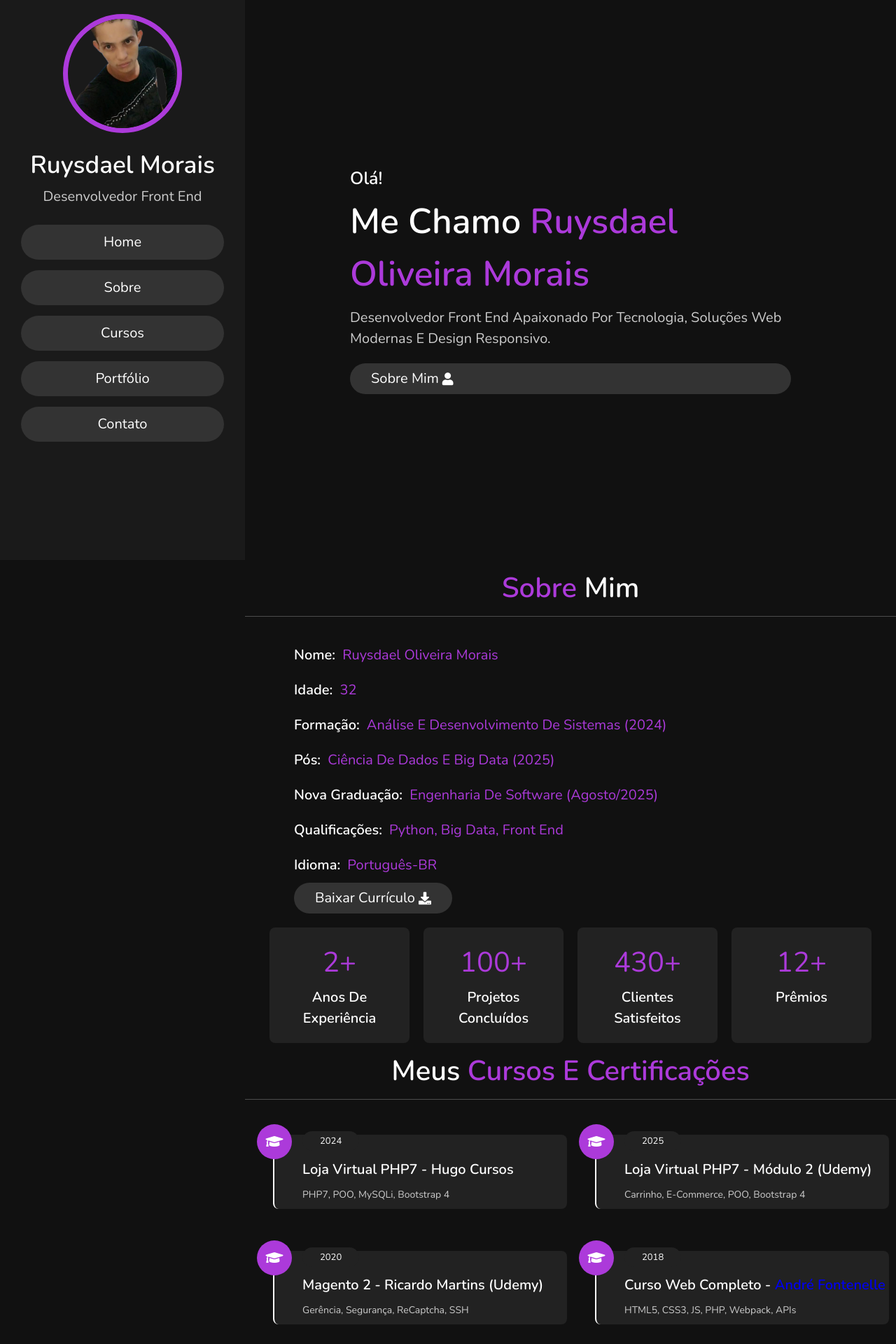
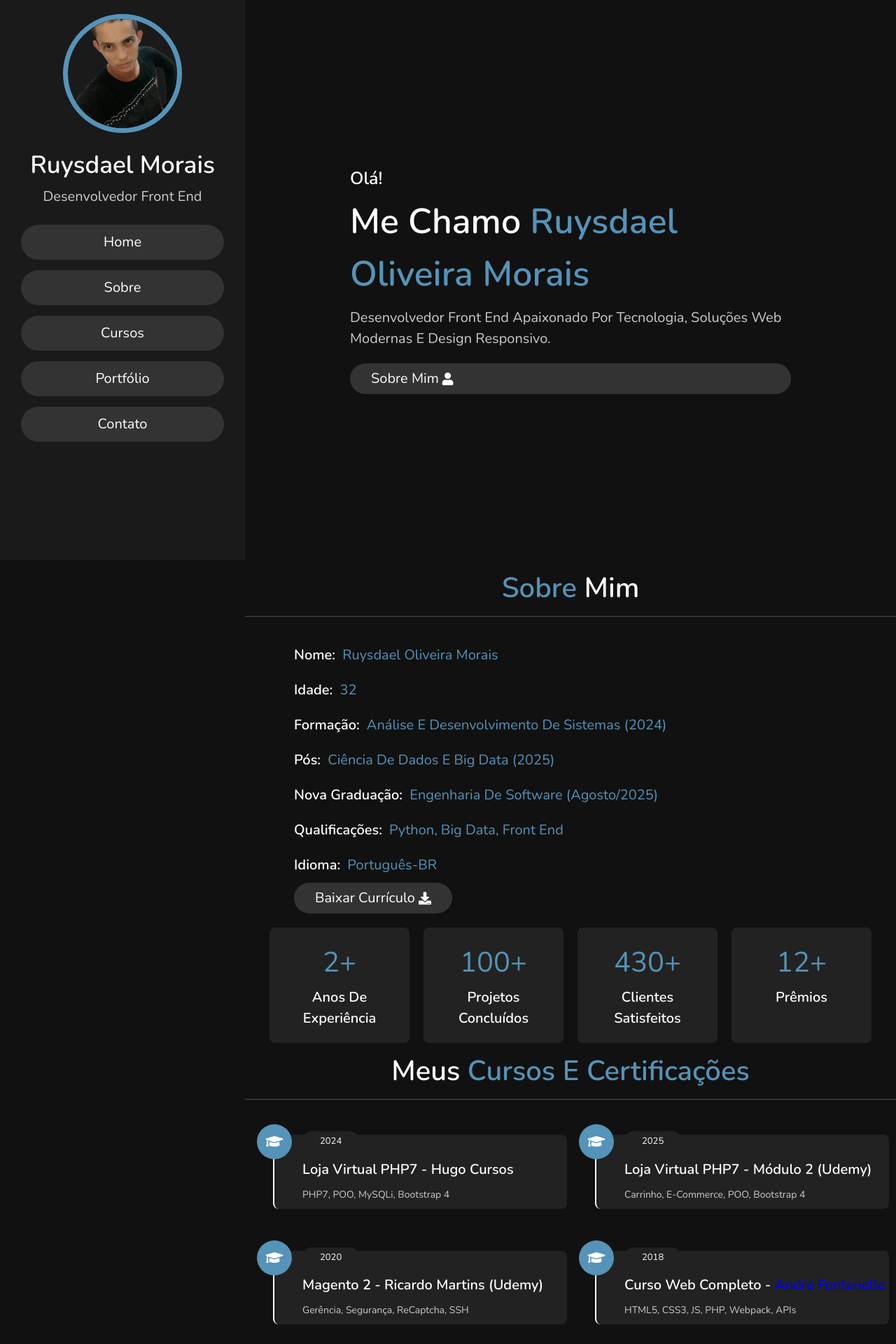
Before and after one commit to Ruysdael-Dev/portfolio, a PHP site: page /index.html in a window 1280 px wide. Shown: the top 1920 px of the page at 70% size. Run offline with PHP 8.4, Linux system fonts and the light colour scheme.

Commit message:
Atualização do portfólio

```diff
--- a/css/style.css
+++ b/css/style.css
@@ -3,7 +3,8 @@
 
 /* Variáveis globais para cores e fontes */
 :root {
-    --yellow: #ac3ada;
+    /*--yellow: #ac3ada;*/
+    --yellow: #5593b8;
     --neon-blue: #5da6ff;
     --bg-dark: #111;
     --bg-darker: #1a1a1a;
```
